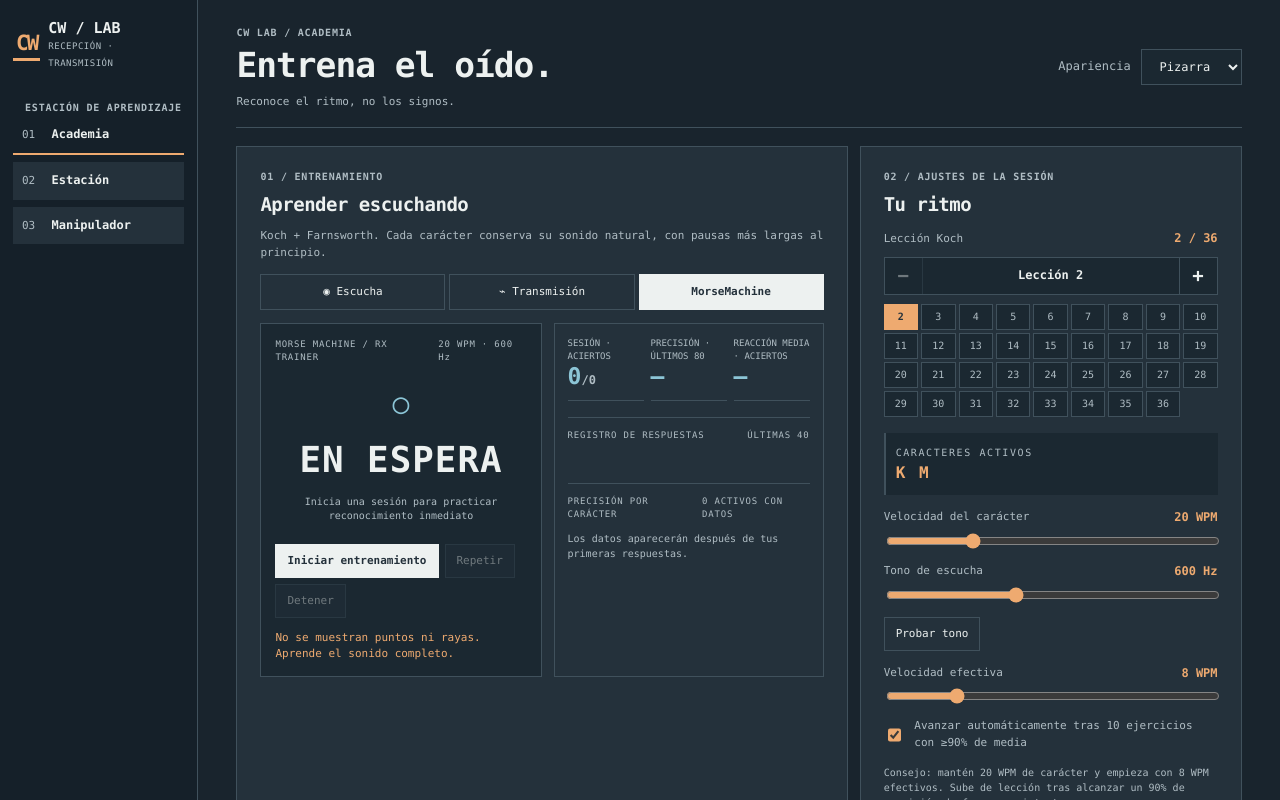
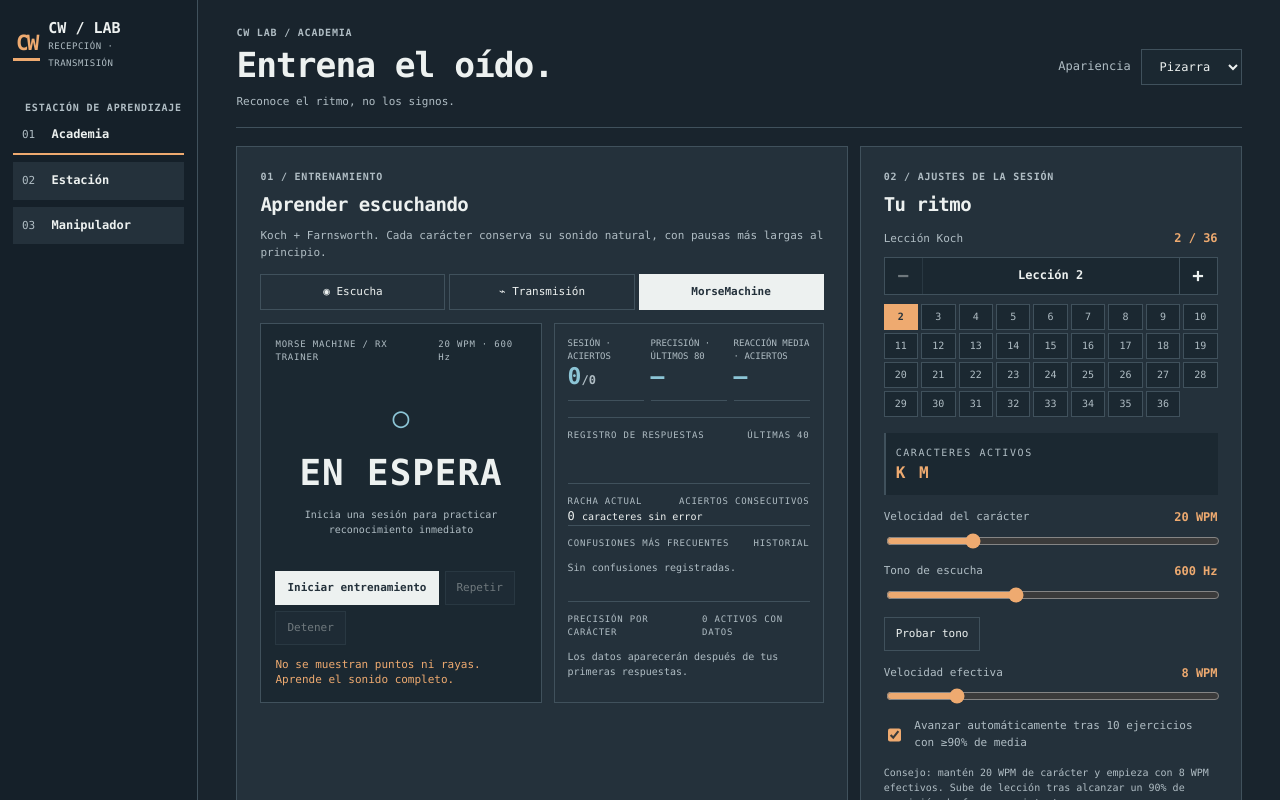
Before and after one commit to dgarcoe/CWSimulator, a React (Vite) app: page / in a window 1280 px wide. Both pictures are taken after a click on the button "MorseMachine". Shown: the top 800 px of the page. Built offline with nearby package versions, Linux system fonts and the light colour scheme.

Commit message:
Add MorseMachine streak and most frequent character confusions

```diff
--- a/src/main.tsx
+++ b/src/main.tsx
@@ -104,6 +104,9 @@ function App(){
  const machineAccuracy=machineRecent.length?Math.round(100*machineRecent.filter(x=>x.correct).length/machineRecent.length):0;
  const machineTimes=machineRecent.filter(x=>x.correct).map(x=>x.ms);
  const machineAvg=machineTimes.length?Math.round(machineTimes.reduce((a,b)=>a+b,0)/machineTimes.length):0;
+ const machineMistakes=Object.entries(machineLog.filter(x=>!x.correct).reduce<Record<string,number>>((acc,x)=>{const key=x.expected+' → '+x.actual;acc[key]=(acc[key]||0)+1;return acc},{})).sort((a,b)=>b[1]-a[1]).slice(0,5);
+ const machineStreak=machineLog.slice().reverse().findIndex(x=>!x.correct);
+ const machineCurrentStreak=machineStreak===-1?machineLog.length:machineStreak;
  const machineByChar=KOCH.slice(0,lesson).split('').map(ch=>{const entries=machineLog.filter(x=>x.expected===ch);return {ch,total:entries.length,accuracy:entries.length?Math.round(100*entries.filter(x=>x.correct).length/entries.length):0,avg:entries.filter(x=>x.correct).length?Math.round(entries.filter(x=>x.correct).reduce((sum,x)=>sum+x.ms,0)/entries.filter(x=>x.correct).length):0}}).filter(x=>x.total).sort((a,b)=>a.accuracy-b.accuracy||b.avg-a.avg);
  const confusions:Record<string,number>={};
  for(const h of history){if(!h.target||h.actual===undefined)continue;for(let i=0;i<h.target.length;i++){const expected: string = h.target.charAt(i);const got: string = h.actual.charAt(i) || '∅';if(expected!==got){const key=expected+' → '+got;confusions[key]=(confusions[key]||0)+1}}}
@@ -198,6 +201,8 @@ function App(){
       <div className="machine-instruments">
        <div className="machine-readouts"><div><small>SESIÓN · ACIERTOS</small><strong>{machineHits}<em>/{machineAttempts}</em></strong></div><div><small>PRECISIÓN · ÚLTIMOS 80</small><strong>{machineRecent.length?machineAccuracy+'%':'—'}</strong></div><div><small>REACCIÓN MEDIA · ACIERTOS</small><strong>{machineAvg? (machineAvg/1000).toFixed(2)+' s':'—'}</strong></div></div>
        <div className="machine-plot"><div className="machine-section-label">REGISTRO DE RESPUESTAS <span>ÚLTIMAS 40</span></div><div className="machine-strip">{machineLog.slice(-40).map((entry,i)=><div key={i} className={entry.correct?'hit':'miss'} title={entry.expected+' → '+entry.actual+' · '+(entry.ms/1000).toFixed(2)+' s'}/>)}</div></div>
+       <div className="machine-plot"><div className="machine-section-label">RACHA ACTUAL <span>ACIERTOS CONSECUTIVOS</span></div><div className="machine-streak">{machineCurrentStreak} <small>caracteres sin error</small></div>
+       <div className="machine-plot"><div className="machine-section-label">CONFUSIONES MÁS FRECUENTES <span>HISTORIAL</span></div>{machineMistakes.length?<div className="machine-confusions">{machineMistakes.map(([pair,count])=><div key={pair}><b>{pair}</b><span>{count} {count===1?'error':'errores'}</span></div>)}</div>:<p className="fineprint">Sin confusiones registradas.</p>}</div></div>
        <div className="machine-plot"><div className="machine-section-label">PRECISIÓN POR CARÁCTER <span>{machineByChar.length} ACTIVOS CON DATOS</span></div>{machineByChar.length?<div className="machine-bars">{machineByChar.map(x=><div key={x.ch} className="machine-bar"><b>{x.ch}</b><div className="machine-track"><i style={{width:x.accuracy+'%'}}/></div><span>{x.accuracy}%</span><small>{x.total} int. · {x.avg?(x.avg/1000).toFixed(1)+' s':'—'}</small></div>)}</div>:<p className="fineprint">Los datos aparecerán después de tus primeras respuestas.</p>}</div>
       </div>
      </div>:<div className="exercise">
```
